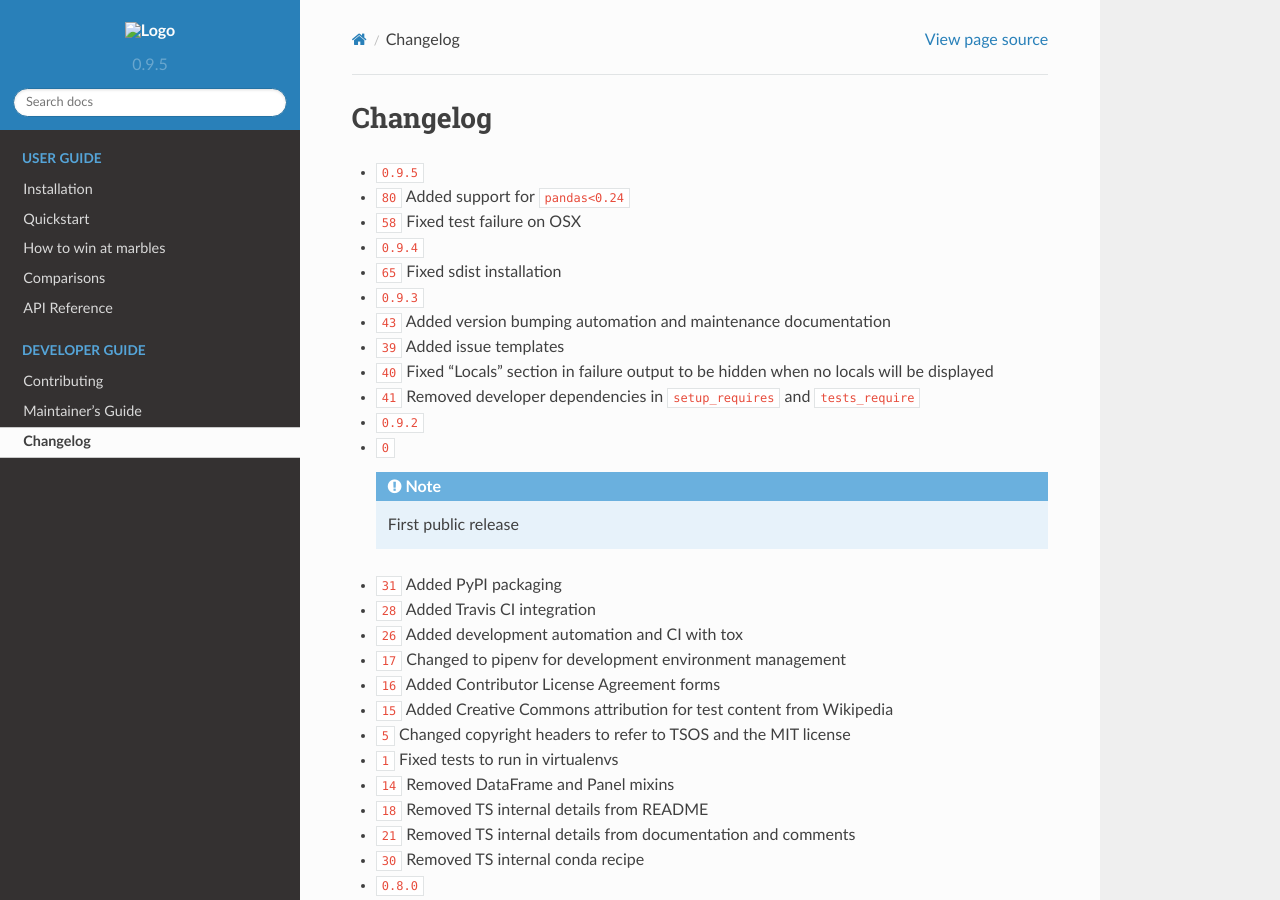
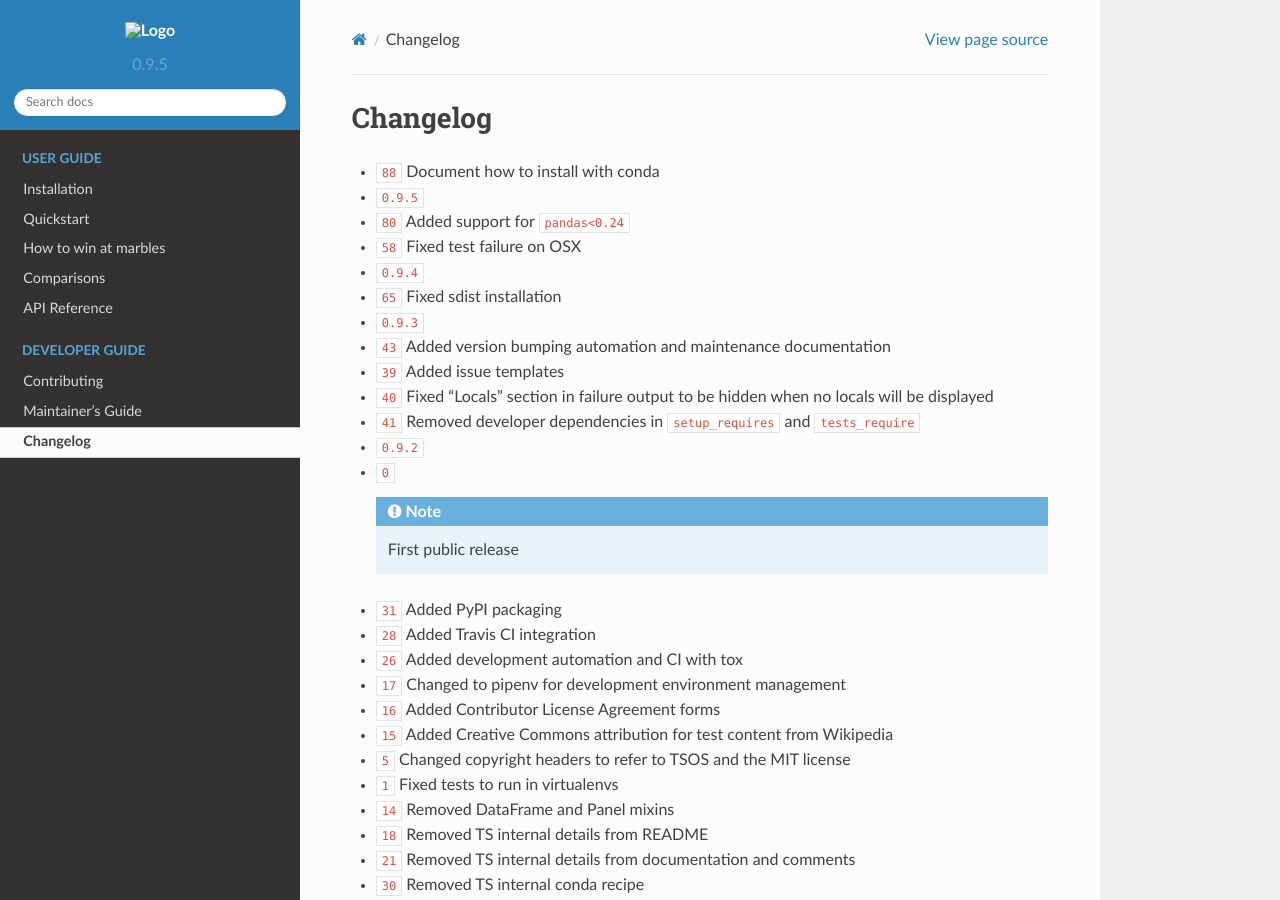
Before and after one commit to twosigma/marbles, a Sphinx documentation site: the page built from docs/changelog.rst, in a window 1280 px wide and 900 px high. Built offline with Sphinx 7.4.7 and the Read the Docs theme 2.0.0, drawn with Linux system fonts in a browser that asks for light colours; cross-references to code outside the pages are shown as plain code; the version number is read from the project's files by our own code.

Commit message:
Groomin'

```diff
--- a/docs/changelog.rst
+++ b/docs/changelog.rst
@@ -2,6 +2,7 @@
 Changelog
 =========
 
+* :support:`88` Document how to install with conda
 * :release:`0.9.5 <2018-06-24>`
 * :support:`80` Added support for ``pandas<0.24``
 * :bug:`58` Fixed test failure on OSX
```
